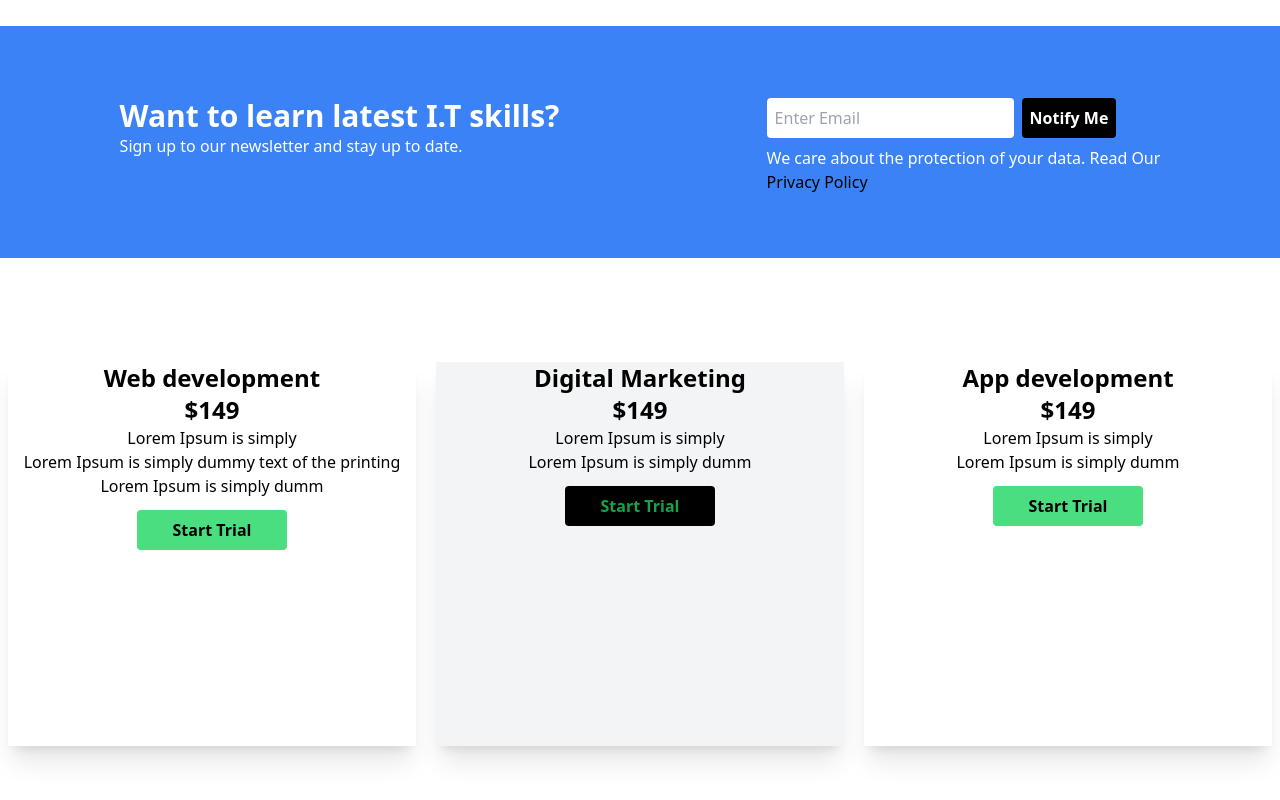
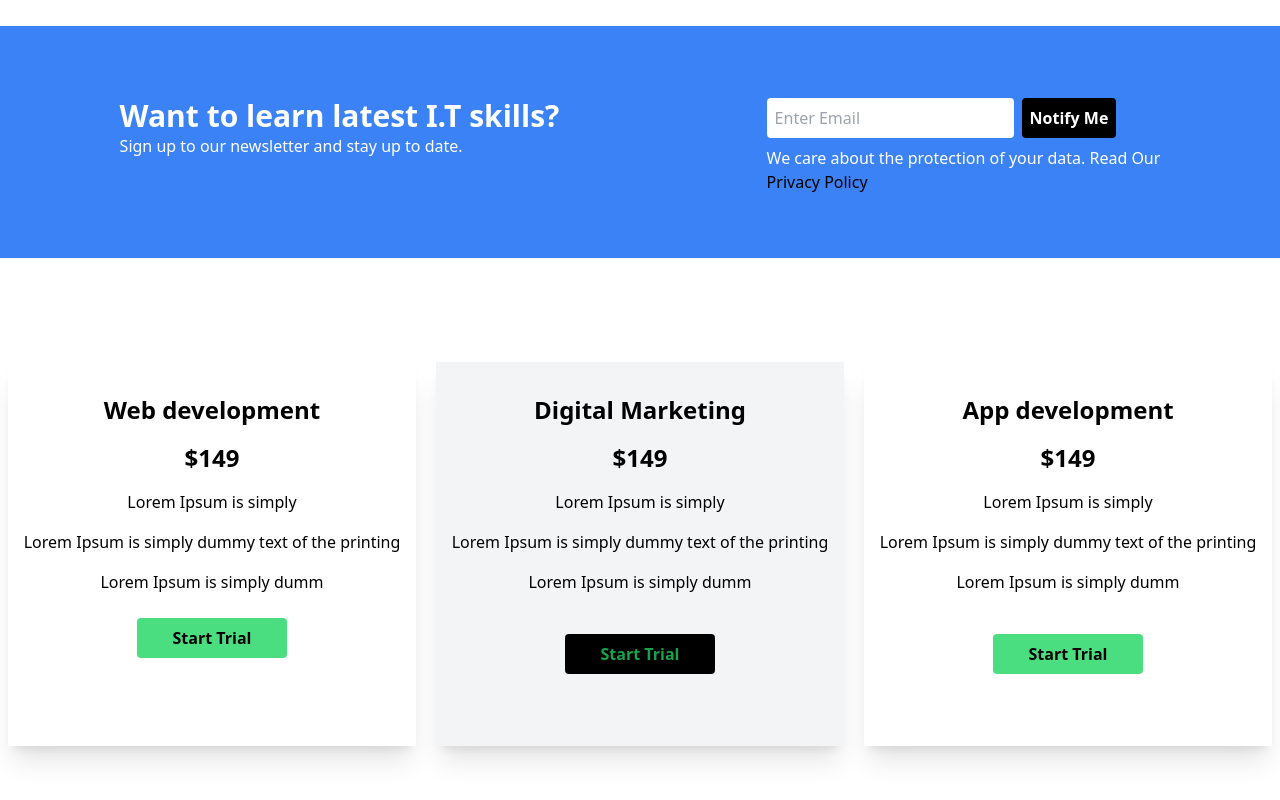
Before and after one commit to anusuya-bhattacharjee/WSCUBE-APP, a React (Create React App) app: page / in a window 1280 px wide. Shown: the part 907-1707 px from the top of the page. Built offline with nearby package versions, Linux system fonts and the light colour scheme.

Commit message:
plans section without icon done

```diff
--- a/src/components/Plans.js
+++ b/src/components/Plans.js
@@ -1,30 +1,33 @@
-import React from 'react'
+import React from 'react';
+import { FcApproval } from "react-icons/fc";
 
 const Plans = () => {
   return (
     <div className="py-24 px-2">
         <div className="md:grid grid-cols-3 max-w-screen-xl mx-auto gap-5 text-center">
             <div className="shadow-xl my-2 hover:scale-105 duration-300 h-96">
-                <h1 className='font-bold text-2xl'>Web development</h1>
-                <h1 className='font-bold text-2xl'>$149</h1>
-                <p>Lorem Ipsum is simply</p>
-                <p>Lorem Ipsum is simply dummy text of the printing</p>
+                <h1 className='font-bold text-2xl mt-8'>Web development</h1>
+                <h1 className='font-bold text-2xl my-4'>$149</h1>
+                <p className='my-4'>Lorem Ipsum is simply</p>
+                <p className='my-4'>Lorem Ipsum is simply dummy text of the printing</p>
                 <p>Lorem Ipsum is simply dumm</p>
-                <button className='bg-green-400 py-2 px-9 mt-3 rounded font-bold'>Start Trial</button>
+                <button className='bg-green-400 py-2 px-9 rounded font-bold mt-6'>Start Trial</button>
             </div>
             <div className="shadow-xl my-2 bg-gray-100 hover:scale-105 duration-300 h-96">
-                <h1 className='font-bold text-2xl'>Digital Marketing</h1>
-                <h1 className='font-bold text-2xl'>$149</h1>
-                <p>Lorem Ipsum is simply</p>
-                <p>Lorem Ipsum is simply dumm</p>
-                <button className='bg-black text-green-600 py-2 px-9 mt-3 rounded font-bold'>Start Trial</button>
+                <h1 className='font-bold text-2xl mt-8'>Digital Marketing</h1>
+                <h1 className='font-bold text-2xl my-4'>$149</h1>
+                <p className='my-4'>Lorem Ipsum is simply</p>
+                <p className='my-4'>Lorem Ipsum is simply dummy text of the printing</p>
+                <p className='my-4'>Lorem Ipsum is simply dumm</p>
+                <button className='bg-black text-green-600 py-2 px-9 mt-6 rounded font-bold'>Start Trial</button>
             </div>
             <div className="shadow-xl my-2 hover:scale-105 duration-300 h-96">
-                <div className='font-bold text-2xl'>App development</div>
-                <h1 className='font-bold text-2xl'>$149</h1>
-                <p>Lorem Ipsum is simply</p>
-                <p>Lorem Ipsum is simply dumm</p>
-                <button className='bg-green-400 py-2 px-9 mt-3 rounded font-bold'>Start Trial</button>
+                <div className='font-bold text-2xl mt-8'>App development</div>
+                <h1 className='font-bold text-2xl my-4'>$149</h1>
+                <p className='my-4'>Lorem Ipsum is simply</p>
+                <p className='my-4'>Lorem Ipsum is simply dummy text of the printing</p>
+                <p className='my-4'>Lorem Ipsum is simply dumm</p>
+                <button className='bg-green-400 py-2 px-9 mt-6 rounded font-bold'>Start Trial</button>
             </div>
         </div>
     </div>
```
